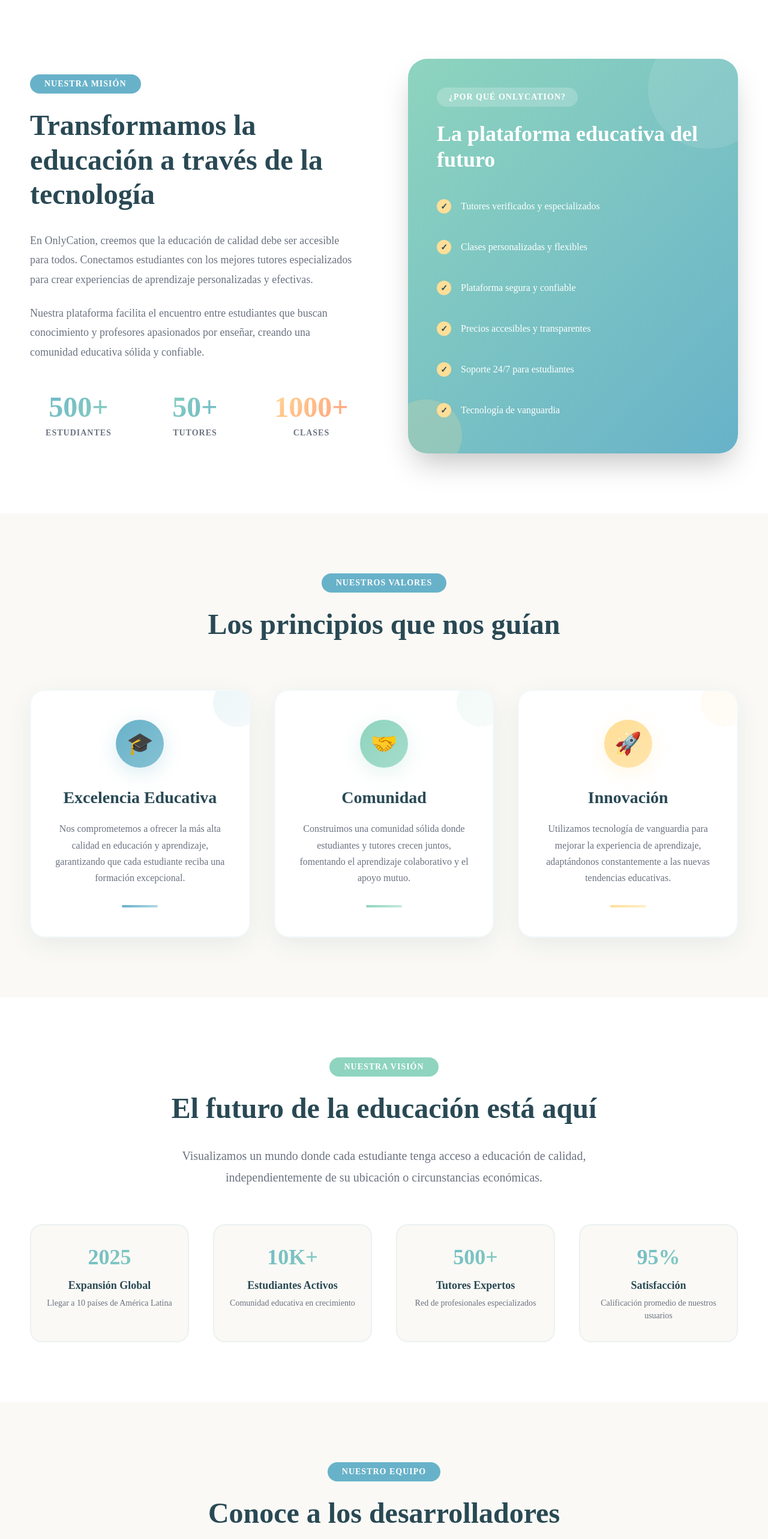
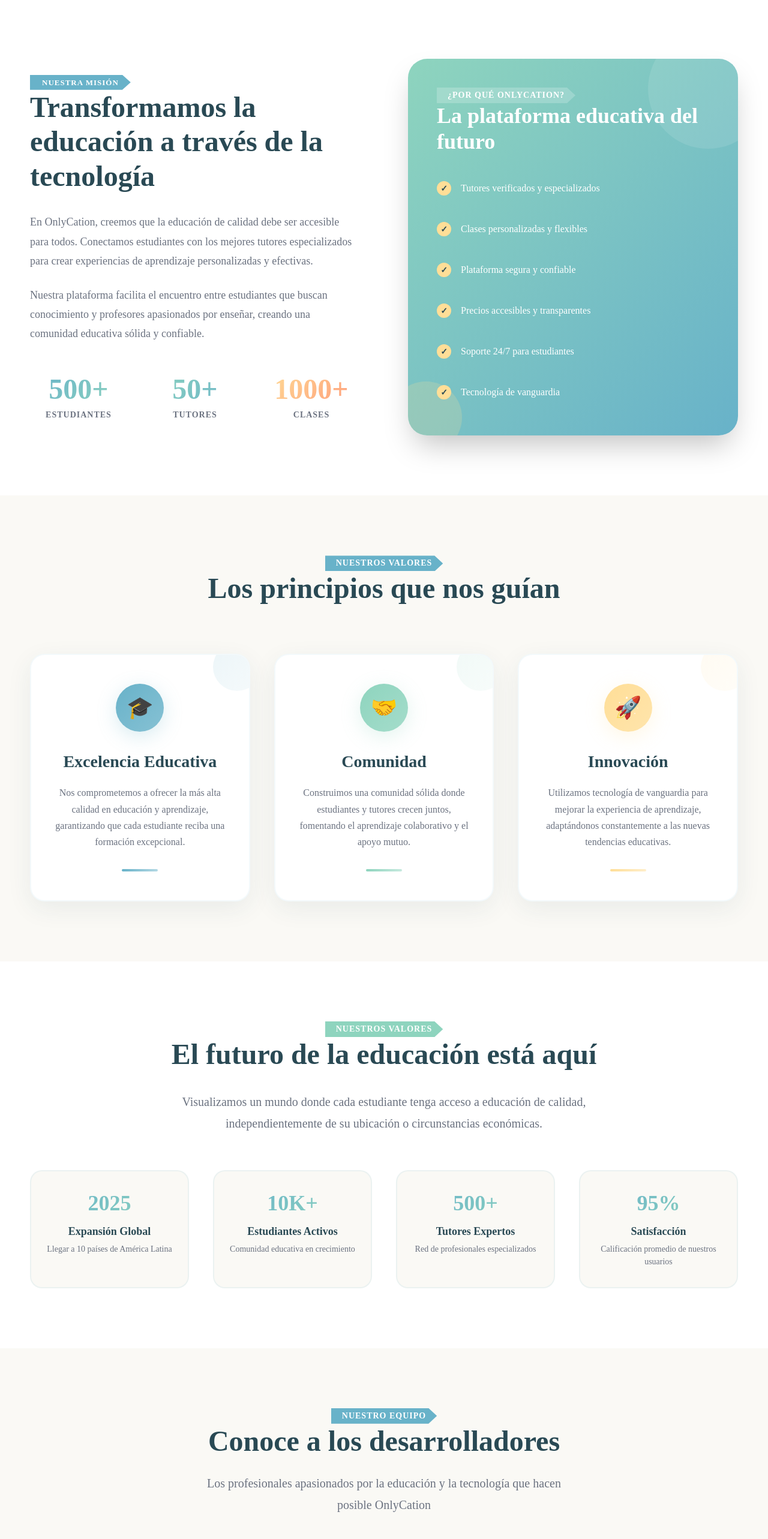
Before and after one commit to alexander1939/OnlyCation_Frontend, a React (Vite) app: page /sobre-nosotros in a window 1280 px wide. Shown: the part 200-2766 px from the top of the page at 60% size. Built offline with nearby package versions, Linux system fonts and the light colour scheme.

Commit message:
Creación del componente Ribbon para etiquetas y modificaciones en su diseño

```diff
--- /dev/null
+++ b/src/components/Ribbon.tsx
@@ -0,0 +1,85 @@
+import React, { useRef, useLayoutEffect } from "react";
+
+interface RibbonProps {
+  text: string;
+  backgroundColor?: string;   // e.g. '#68B2C9'
+  textColor?: string;         // e.g. 'white'
+  fontSize?: string;          // e.g. '14px' or '0.875rem'
+  padding?: string;           // e.g. '6px 18px' (vertical horizontal)
+  className?: string;
+  ariaLabel?: string;
+}
+
+const Ribbon: React.FC<RibbonProps> = ({
+  text,
+  backgroundColor = "#68B2C9",
+  textColor = "white",
+  fontSize = "14px",
+  padding = "6px 18px", // reducido para que no parezca botón
+  className = "",
+  ariaLabel,
+}) => {
+  const ref = useRef<HTMLSpanElement | null>(null);
+
+  useLayoutEffect(() => {
+    const el = ref.current;
+    if (!el) return;
+
+    // Actualiza --notch basado en la altura actual del elemento
+    const updateNotch = () => {
+      // clientHeight incluye paddings; es la altura real usada en pantalla
+      const height = el.clientHeight || 0;
+      // notch proporcional a la altura (ajusta factor 0.55 según quieras más o menos punta)
+      const notch = Math.max(8, Math.round(height * 0.55));
+      el.style.setProperty("--notch", `${notch}px`);
+    };
+
+    updateNotch();
+
+    // Observador para reaccionar si cambia el contenido o el tamaño (ej. responsive)
+    let ro: ResizeObserver | null = null;
+    if (typeof ResizeObserver !== "undefined") {
+      ro = new ResizeObserver(updateNotch);
+      ro.observe(el);
+    } else {
+      // Fallback simple
+      window.addEventListener("resize", updateNotch);
+    }
+
+    return () => {
+      if (ro) ro.disconnect();
+      else window.removeEventListener("resize", updateNotch);
+    };
+  }, [text, fontSize, padding]);
+
+  return (
+    <span
+      ref={ref}
+      role="img"
+      aria-label={ariaLabel || text}
+      className={className}
+      style={{
+        display: "inline-block",
+        position: "relative",
+        padding,
+        backgroundColor,
+        color: textColor,
+        fontSize,
+        fontWeight: 600,
+        textTransform: "uppercase",
+        letterSpacing: "1px",
+        whiteSpace: "nowrap",
+        lineHeight: 1, // evita alturas extra
+        // clip-path usa la variable --notch (calculada en runtime)
+        clipPath:
+          "polygon(0 0, calc(100% - var(--notch)) 0, 100% 50%, calc(100% - var(--notch)) 100%, 0 100%)",
+        WebkitClipPath:
+          "polygon(0 0, calc(100% - var(--notch)) 0, 100% 50%, calc(100% - var(--notch)) 100%, 0 100%)",
+      }}
+    >
+      {text}
+    </span>
+  );
+};
+
+export default Ribbon;
--- a/src/pages/SobreNosotros.tsx
+++ b/src/pages/SobreNosotros.tsx
@@ -1,6 +1,7 @@
 import React, { useEffect, useState } from 'react';
 import Header from '../components/Header';
 import Footer from '../components/Footer';
+import Ribbon from '../components/Ribbon';
 
 const SobreNosotros: React.FC = () => {
   const [isVisible, setIsVisible] = useState(false);
@@ -80,20 +81,7 @@
             <div style={{display: 'grid', gridTemplateColumns: '1fr 1fr', gap: '80px', alignItems: 'center'}}>
               {/* Left side - Mission content */}
               <div>
-                <div style={{
-                  display: 'inline-block',
-                  padding: '8px 24px',
-                  borderRadius: '25px',
-                  backgroundColor: '#68B2C9',
-                  color: 'white',
-                  fontSize: '14px',
-                  fontWeight: '600',
-                  marginBottom: '24px',
-                  textTransform: 'uppercase',
-                  letterSpacing: '1px'
-                }}>
-                  Nuestra Misión
-                </div>
+              <Ribbon text="Nuestra Misión" backgroundColor="#68B2C9" textColor="#ffffff" fontSize="13px" padding="6px 20px" />
 
                 <h2 style={{
                   fontSize: '48px',
@@ -233,20 +221,8 @@
                   }}></div>
 
                   <div style={{position: 'relative', zIndex: 2}}>
-                    <div style={{
-                      display: 'inline-block',
-                      padding: '8px 20px',
-                      borderRadius: '20px',
-                      backgroundColor: 'rgba(255, 255, 255, 0.2)',
-                      color: 'white',
-                      fontSize: '14px',
-                      fontWeight: '600',
-                      marginBottom: '24px',
-                      textTransform: 'uppercase',
-                      letterSpacing: '1px'
-                    }}>
-                      ¿Por qué OnlyCation?
-                    </div>
+
+                    <Ribbon text="¿Por qué OnlyCation?" backgroundColor="rgba(255, 255, 255, 0.2)" />
 
                     <h3 style={{
                       fontSize: '36px',
@@ -309,20 +285,8 @@
         {/* Values Section */}
         <section style={{padding: '100px 50px', backgroundColor: '#FAF9F5'}}>
           <div style={{maxWidth: '1200px', margin: '0 auto', textAlign: 'center'}}>
-            <div style={{
-              display: 'inline-block',
-              padding: '8px 24px',
-              borderRadius: '25px',
-              backgroundColor: '#68B2C9',
-              color: 'white',
-              fontSize: '14px',
-              fontWeight: '600',
-              marginBottom: '24px',
-              textTransform: 'uppercase',
-              letterSpacing: '1px'
-            }}>
-              Nuestros Valores
-            </div>
+
+          <Ribbon text="Nuestros Valores" backgroundColor="#68B2C9"/>
 
             <h2 style={{
               fontSize: '48px',
@@ -444,20 +408,8 @@
         {/* Vision Section */}
         <section style={{padding: '100px 50px', backgroundColor: '#FFFFFF'}}>
           <div style={{maxWidth: '1200px', margin: '0 auto', textAlign: 'center'}}>
-            <div style={{
-              display: 'inline-block',
-              padding: '8px 24px',
-              borderRadius: '25px',
-              backgroundColor: '#8ED4BE',
-              color: 'white',
-              fontSize: '14px',
-              fontWeight: '600',
-              marginBottom: '24px',
-              textTransform: 'uppercase',
-              letterSpacing: '1px'
-            }}>
-              Nuestra Visión
-            </div>
+
+            <Ribbon text="Nuestros Valores" backgroundColor="#8ED4BE"/>
 
             <h2 style={{
               fontSize: '48px',
@@ -567,20 +519,8 @@
         <section style={{padding: '100px 50px', backgroundColor: '#FAF9F5'}}>
           <div style={{maxWidth: '1400px', margin: '0 auto'}}>
             <div style={{textAlign: 'center', marginBottom: '60px'}}>
-              <div style={{
-                display: 'inline-block',
-                padding: '8px 24px',
-                borderRadius: '25px',
-                backgroundColor: '#68B2C9',
-                color: 'white',
-                fontSize: '14px',
-                fontWeight: '600',
-                marginBottom: '24px',
-                textTransform: 'uppercase',
-                letterSpacing: '1px'
-              }}>
-                Nuestro Equipo
-              </div>
+
+              <Ribbon text="Nuestro Equipo" backgroundColor="#68B2C9"/>
 
               <h2 style={{
                 fontSize: '48px',
@@ -806,7 +746,7 @@
                             fontSize: '12px',
                             fontWeight: '600',
                             background: `linear-gradient(135deg, ${index % 3 === 0 ? '#68B2C9' : index % 3 === 1 ? '#8ED4BE' : '#FFDE97'}15, ${index % 3 === 0 ? '#8ED4BE' : index % 3 === 1 ? '#68B2C9' : '#FF9978'}15)`,
-                            color: index % 3 === 0 ? '#68B2C9' : index % 3 === 1 ? '#8ED4BE' : '#FFDE97',
+                            color: index % 3 === 0 ? '#68B2C9' : index % 3 === 1 ? '#8ED4BE' : '#B88010',
                             border: `2px solid ${index % 3 === 0 ? '#68B2C9' : index % 3 === 1 ? '#8ED4BE' : '#FFDE97'}20`,
                             transition: 'all 0.3s ease'
                           }}
```
